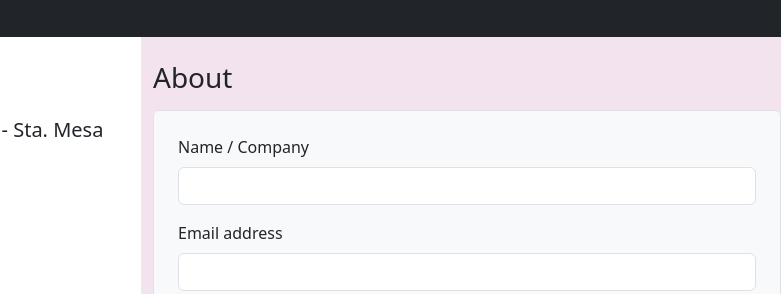
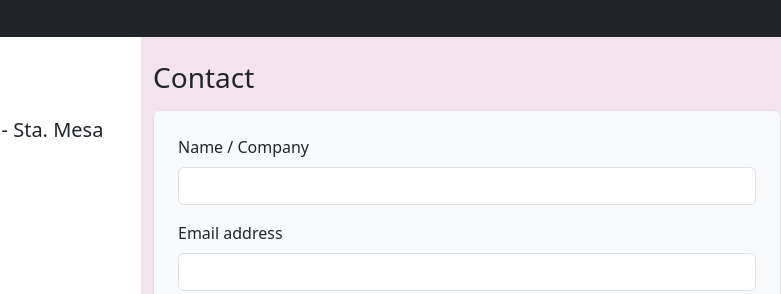
Before and after one commit to frau-jo/portfolio, a plain HTML site: page index.html in a window 1280 px wide. Shown: the part 1915-2209 px from the top of the page, 499-1280 px from the left. Drawn offline with nearby package versions, Linux system fonts and the light colour scheme.

Commit message:
updated contact h3 text

```diff
--- a/index.html
+++ b/index.html
@@ -419,7 +419,7 @@
                 <div class="container-50 me-auto my-4">
                     <!-- Contact Form -->
                     <div>
-                        <h3 class="ms-2 ms-md-0">About</h3>
+                        <h3 class="ms-2 ms-md-0">Contact</h3>
                         <div class="card border-0 p-0 mt-3 mx-2 mx-md-0">
                             <form action="https://formspree.io/f/yourFormID" method="POST" class="p-4 border rounded bg-light">
                                 <div class="mb-3">
```
